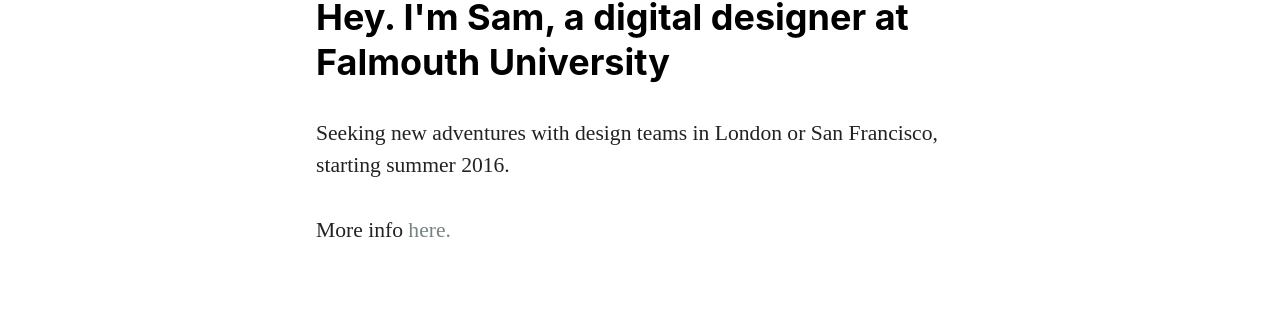
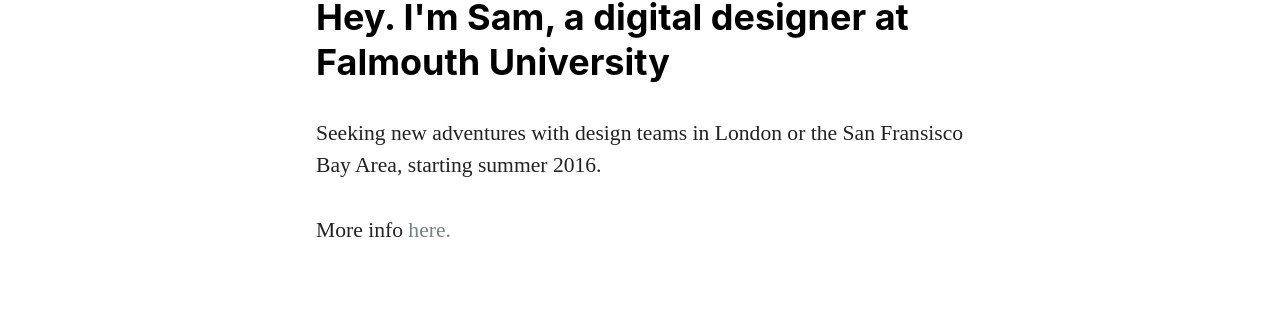
Before and after one commit to samstephenson/samstephenson.github.io, a Jekyll site: the page built from index.html, in a window 1280 px wide. Shown: the part 207-523 px from the top of the page. Built offline with Jekyll 4.4.1, drawn with Linux system fonts in a browser that asks for light colours; nearby versions of some CDN libraries; the list of posts is cut into pages by our own code.

Commit message:
homepage copy edit

```diff
--- a/index.html
+++ b/index.html
@@ -6,7 +6,7 @@
 
   <section>
   <H1>Hey. I'm Sam, a digital designer at Falmouth University</H1>
-  <p>Seeking new adventures with design teams in London or San Francisco, starting summer 2016.</p>
+  <p>Seeking new adventures with design teams in London or the San Fransisco Bay Area, starting summer 2016.</p>
 
   <p>More info <a href="/about.html">here.</a></p>
 </section>
```
Also changed, not shown: 13 other files.
